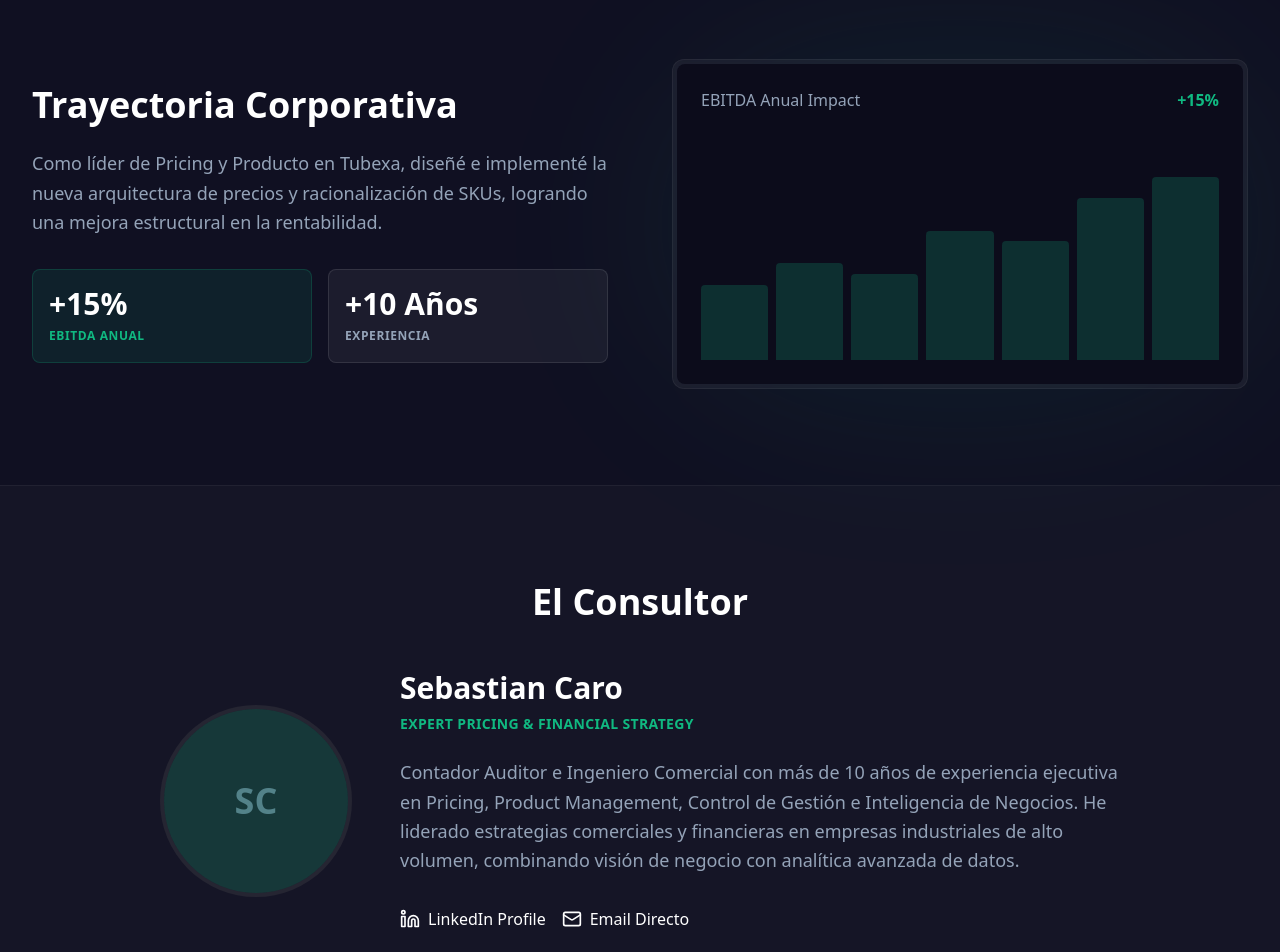
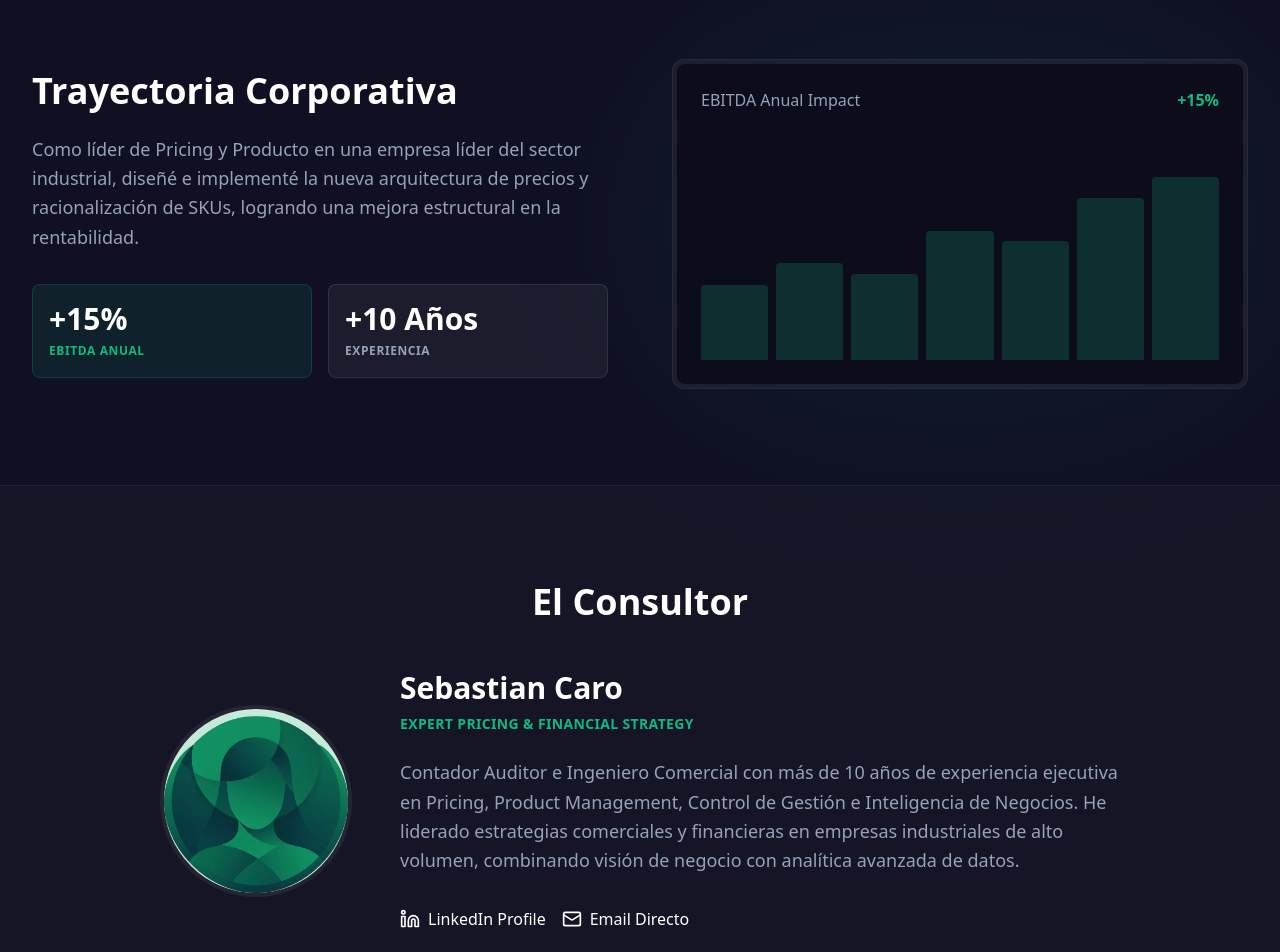
Before and after one commit to zettor88/caro-consulting-webapp, a Next.js app: page / in a window 1280 px wide. Shown: the part 2900-3852 px from the top of the page. Built offline with nearby package versions, Linux system fonts and the light colour scheme; no server answers; the database is empty.

Commit message:
fix: anonymize tubexa reference and add profile placeholder

```diff
--- a/app/page.tsx
+++ b/app/page.tsx
@@ -43,7 +43,7 @@ const defaultContent = {
     cases: [
         {
             title: "Trayectoria Corporativa",
-            description: "Como líder de Pricing y Producto en Tubexa, diseñé e implementé la nueva arquitectura de precios y racionalización de SKUs, logrando una mejora estructural en la rentabilidad.",
+            description: "Como líder de Pricing y Producto en una empresa líder del sector industrial, diseñé e implementé la nueva arquitectura de precios y racionalización de SKUs, logrando una mejora estructural en la rentabilidad.",
             metric_value: "+15%",
             metric_label: "EBITDA Anual",
             time_value: "+10 Años",
@@ -56,7 +56,8 @@ const defaultContent = {
         description: "Contador Auditor e Ingeniero Comercial con más de 10 años de experiencia ejecutiva en Pricing, Product Management, Control de Gestión e Inteligencia de Negocios. He liderado estrategias comerciales y financieras en empresas industriales de alto volumen, combinando visión de negocio con analítica avanzada de datos.",
         linkedin: "https://www.linkedin.com/in/sebastiancaroalvarado/",
         email: "sebastian@caroconsulting.com",
-        initials: "SC"
+        initials: "SC",
+        image: "/profile_placeholder.png"
     }
 };
 
@@ -320,10 +321,18 @@ export default function Home() {
                     <div className="flex flex-col md:flex-row items-center gap-12 text-left">
                         <div className="w-48 h-48 bg-[#0c0c1b] rounded-full flex-shrink-0 border-4 border-white/10 overflow-hidden relative group">
                             <div className="absolute inset-0 bg-primary/20 group-hover:bg-transparent transition-colors"></div>
-                            {/* Placeholder for Profile Photo */}
-                            <div className="w-full h-full flex items-center justify-center text-slate-500 text-4xl font-bold bg-white/5">
-                                {content.bio.initials}
-                            </div>
+                            {/* Profile Photo with Fallback */}
+                            {content.bio.image ? (
+                                <img
+                                    src={content.bio.image}
+                                    alt={content.bio.name}
+                                    className="w-full h-full object-cover"
+                                />
+                            ) : (
+                                <div className="w-full h-full flex items-center justify-center text-slate-500 text-4xl font-bold bg-white/5">
+                                    {content.bio.initials}
+                                </div>
+                            )}
                         </div>
                         <div>
                             <h3 className="text-3xl font-bold text-white mb-2">{content.bio.name}</h3>
```
Also changed, not shown: public/profile_placeholder.png (added).
